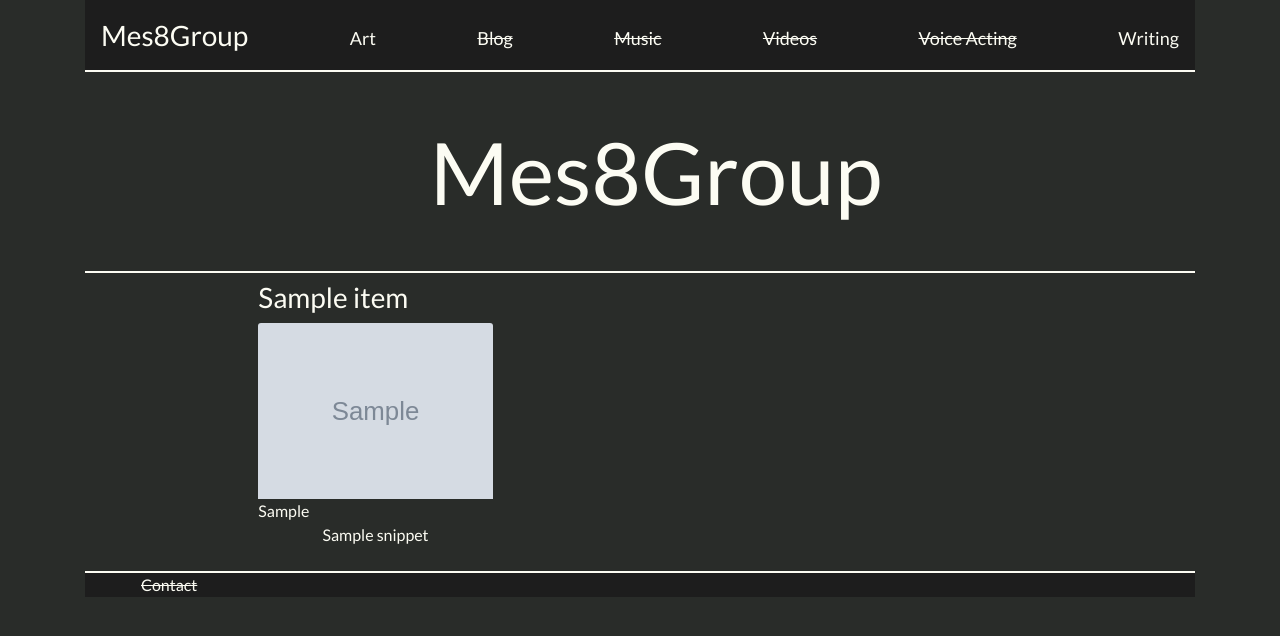
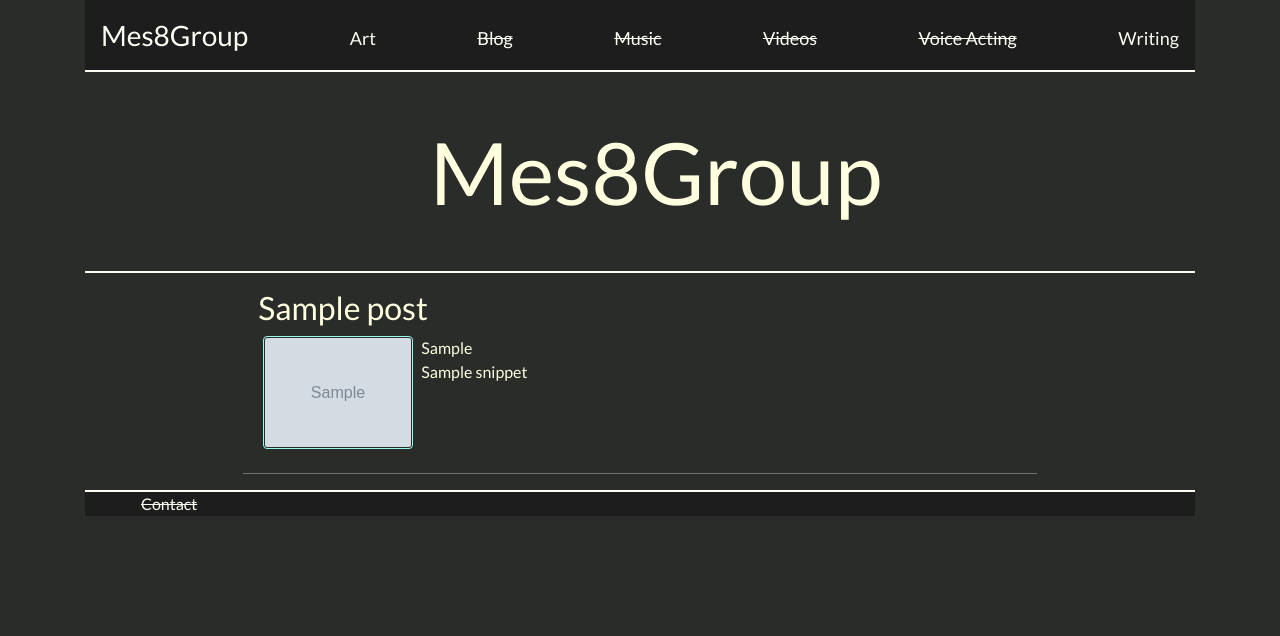
Before and after one commit to DanielPDWalker/mes8group_site, a Django app: template templates/writing/writing.html in a window 1280 px wide. Shown: the top 636 px of the page. Run offline with Django 3.2, Linux system fonts and the light colour scheme; the template is opened without the code that fills it: most values are stand-ins (such as "Sample title", 1, 10 or a date in 2020); grey boxes marked "Sample" are stand-in pictures; parts of the project's set-up code (start-up, migrations or seed data) failed here and were passed over; some libraries are stand-ins or nearby versions.

Commit message:
Layout and css fixes for writing template, WIP

```diff
--- a/mes8group/static/css/custom.css
+++ b/mes8group/static/css/custom.css
@@ -1,6 +1,6 @@
 body{
     background-color: #292c29;
-    color: #fcfcf3;
+    color: #ffffe0;
     font-family: 'Lato', sans-serif;
 }
 
@@ -13,3 +13,27 @@ h2#title{
     border-top: 2px solid #fcfcf3;
     border-bottom: 2px solid #fcfcf3;
 }
+.general_post_title{
+    margin-top: 0.5rem;
+    color: #ffffe0;
+}
+
+.general_post_thumbnail{
+    border: 1px solid #98f9e8;
+    border-radius: 4px;
+    padding: 1px;
+    width: 150px;
+    margin-bottom: 1.5rem;
+    margin-left: 5px;
+    margin-right: 0.5rem;
+    float: left;
+}
+
+.general_post_snippet{
+    margin-bottom: 0.5rem;
+}
+
+.hr_post_splitter{
+    background-color: #7e7e7e;
+    clear: both;
+}
--- a/templates/writing/writing.html
+++ b/templates/writing/writing.html
@@ -1,16 +1,55 @@
 {% extends 'base.html' %} {% block content %}
 <div class="container">
-    {% for item in writing_items %}
-    <div class="col-md-6 col-lg-4 mb-4">
+    {% for post in posts %}
+    <div class="container">
         <div class="feature-display">
-            <h3>{{ item.short_title }}</h3>
-            <img class="card-img-top" src="{{ featured_item.thumbnail.url }}">
-            <span>{{ item.format_tags }}</span>
-            <div class="text-center">
-                <p> {{ item.snippet }}</p>
+            <h2 class="general_post_title">{{ post.short_title }}</h2>
+            <img class="general_post_thumbnail" src="{{ post.thumbnail.url }}">
+            <span>{{ post.format_tags }}</span>
+            <div class="general_post_snippet">
+                <p> {{ post.snippet }}</p>
             </div>
         </div>
     </div>
+    <hr class="hr_post_splitter">
     {% endfor %}
+    <div class="row">
+        <div class="col-md-12">
+          {% if posts.has_other_pages %}
+          <ul class="pagination">
+            {% if posts.has_previous %}
+              <li class="page-item">
+                <a href="?page={{posts.previous_page_number}}" class="page-link">&laquo;</a>
+              </li>
+            {% else %}
+              <li class="page-item disabled">
+                <a class="page-link">&laquo;</a>
+              </li>
+            {% endif %}
+            {% for i in posts.paginator.page_range %}
+              {% if posts.number == i %}
+                <li class="page-item active">
+                  <a class="page-link">{{i}}</a>
+                </li>
+                {% else %}
+                  <li class="page-item">
+                    <a href="?page={{i}}" class="page-link">{{i}}</a>
+                  </li>
+              {% endif %}
+            {% endfor %}
+            {% if posts.has_next %}
+              <li class="page-item">
+                <a href="?page={{posts.next_page_number}}" class="page-link">&raquo;</a>
+              </li>
+            {% else %}
+              <li class="page-item disabled">
+                <a class="page-link">&raquo;</a>
+              </li>
+            {% endif %}
+          </ul>
+          {% endif %}
+        </div>
+    </div>
 </div>
+
 {% endblock %}
```
